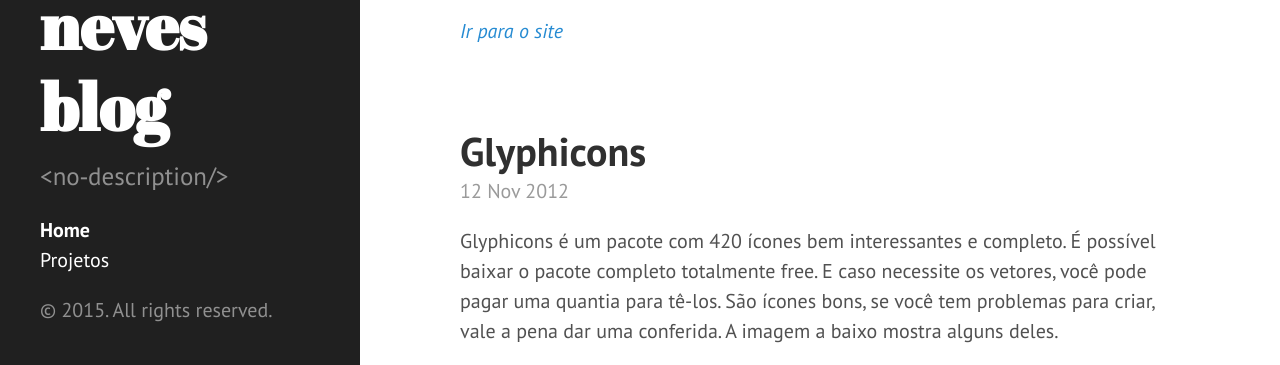
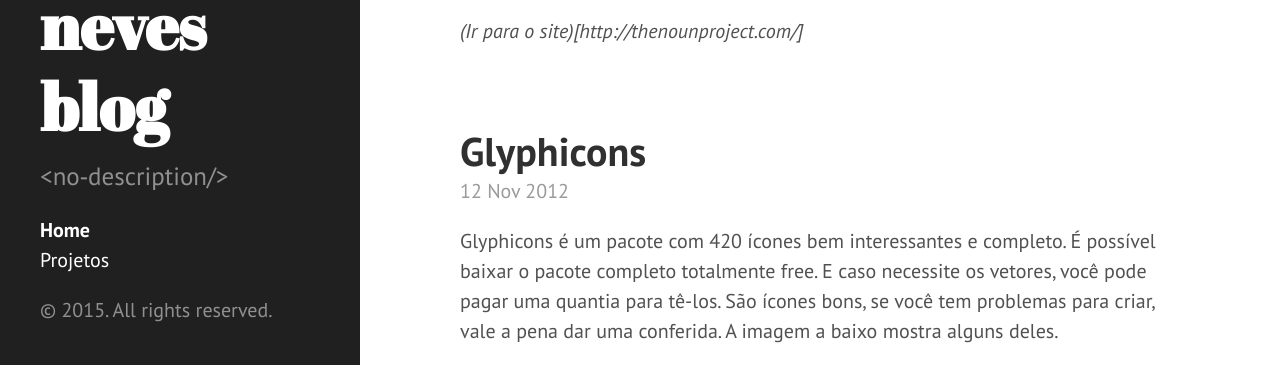
Before and after one commit to rafaelcneves/rafaelcneves.github.io, a Jekyll site: the page built from index.html, in a window 1280 px wide and 900 px high, cut to the strip 535-900 px from the top of the window. Built offline with Jekyll 4.4.1, drawn with Linux system fonts in a browser that asks for light colours; the list of posts is cut into pages by our own code.

Commit message:
Post update: The Noun Project

```diff
--- a/_posts/2012-11-13-the-noun-project.markdown
+++ b/_posts/2012-11-13-the-noun-project.markdown
@@ -7,6 +7,6 @@
 ---
 Este é o meu favorito. Já trás uma enorme quantidade de ícones, bonitos por sinal, e todos em svg. Infelizmente, para a tristeza de muitos, não possui nenhum tipo de formato em bitmap, ou seja, se precisar de um, vai ter que converter por conta própria.
 
-<a href="http://rnevesblog.files.wordpress.com/2012/11/thenounproject.png"><img class="aligncenter wp-image-277 size-medium" style="margin-top:10px;margin-bottom:10px;" title="thenounproject" src="http://rnevesblog.files.wordpress.com/2012/11/thenounproject.png?w=300" alt="The noun project preview" width="300" height="211" /></a>
+<img class="aligncenter wp-image-277 size-medium" style="margin-top:10px;margin-bottom:10px;" title="thenounproject" src="http://rnevesblog.files.wordpress.com/2012/11/thenounproject.png?w=300" alt="The noun project preview" width="300" height="211" />
 
-*<a href="http://thenounproject.com/" target="_blank">Ir para o site</a>*
+*(Ir para o site)[http://thenounproject.com/]*
```
